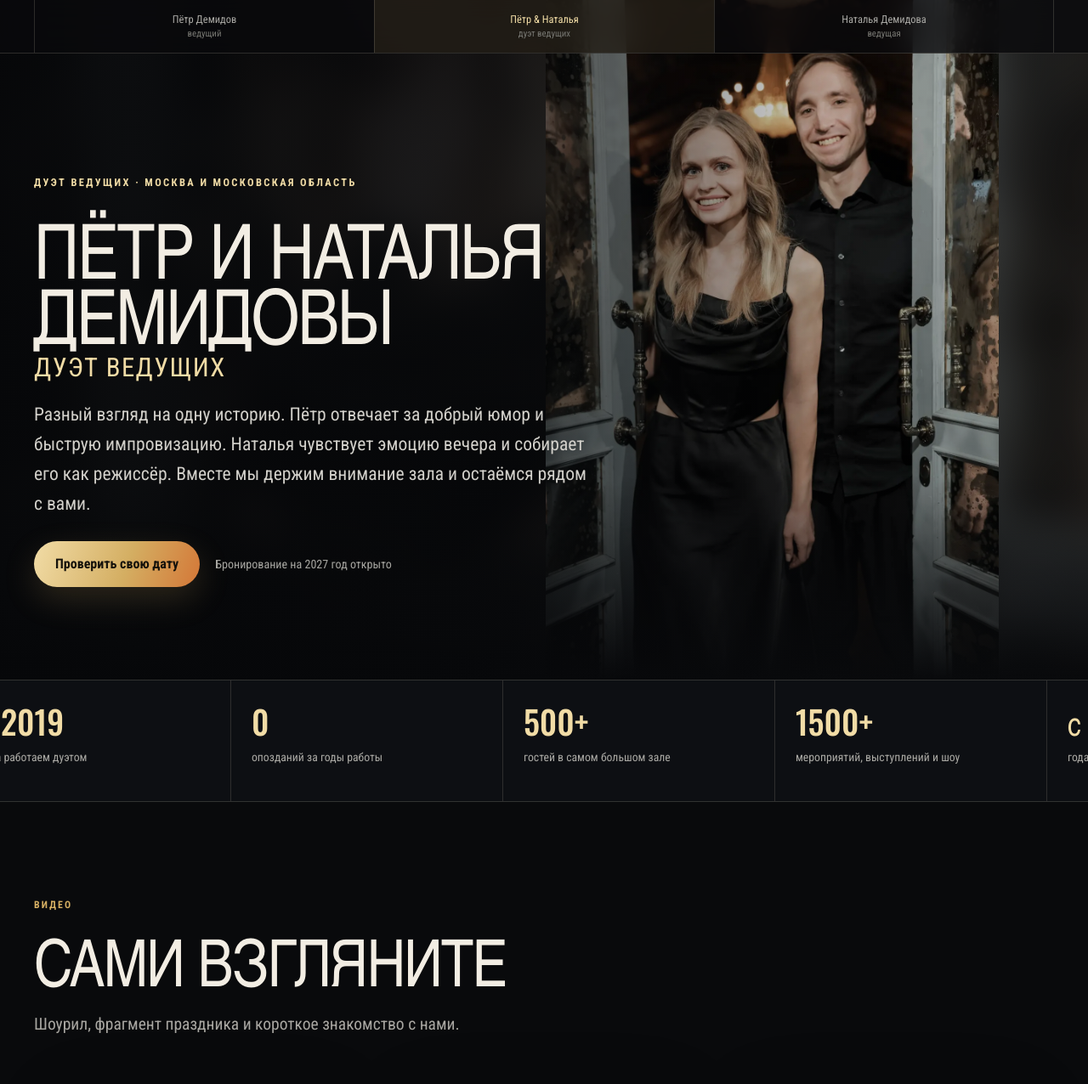
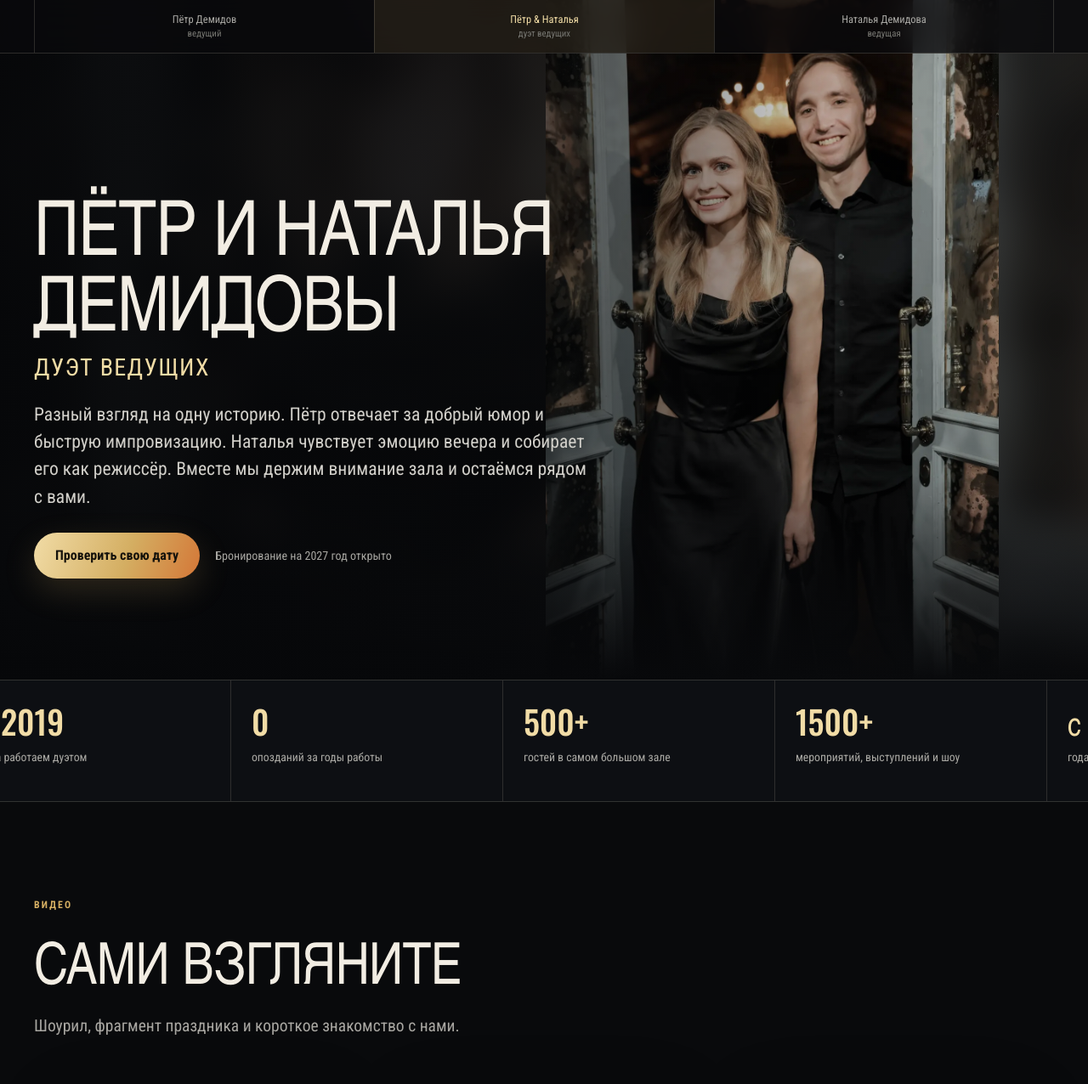
Before and after one commit to PeterDemidov/demidovs-event, a plain HTML site: page duet/index.html in a window 1280 px wide. Shown: the top 1276 px of the page at 85% size. Drawn offline with nearby package versions, Linux system fonts and the light colour scheme.

Commit message:
Исправить интервалы страницы дуэта

```diff
--- a/duet/index.html
+++ b/duet/index.html
@@ -209,9 +209,12 @@
     body{font-family:"Roboto Condensed","Arial Narrow",Arial,sans-serif}
     h1,.section-title,.trust-item strong,.fear h3,.duo-quote p,.duo-item h3,.review strong,.process-step h3,.price,.bonus strong,.contact h2,.faq summary{font-family:"Oswald","Arial Narrow",Arial,sans-serif}
     h1,.section-title,.contact h2{font-weight:500;letter-spacing:-.025em;text-transform:uppercase}
-    h1{font-size:clamp(4.2rem,9.5vw,9.4rem);line-height:.86}
-    .section-title{font-size:clamp(2.8rem,6vw,5.8rem);line-height:.92}
-    .hero-role{margin:15px 0 0;color:var(--gold-light);font:400 clamp(1.25rem,2.4vw,2rem)/1 "Roboto Condensed","Arial Narrow",Arial,sans-serif;letter-spacing:.045em;text-transform:uppercase}
+    h1{max-width:780px;font-size:clamp(3.8rem,8vw,7.8rem);line-height:1;letter-spacing:-.015em;text-wrap:balance;overflow-wrap:normal}
+    .section-title{max-width:920px;font-size:clamp(2.65rem,5.3vw,5.1rem);line-height:1.08;letter-spacing:-.012em;overflow-wrap:normal}
+    .hero-role{margin:22px 0 0;color:var(--gold-light);font:400 clamp(1.2rem,2.2vw,1.85rem)/1.2 "Roboto Condensed","Arial Narrow",Arial,sans-serif;letter-spacing:.045em;text-transform:uppercase}
+    .hero-text{margin-top:25px;line-height:1.5}
+    .fear h3,.duo-item h3,.process-step h3{line-height:1.18}
+    .contact h2{line-height:1.02}
     .duo-quote .duo-copy{margin-top:18px;color:var(--muted);font-family:"Roboto Condensed","Arial Narrow",Arial,sans-serif;font-size:1rem;line-height:1.62;letter-spacing:0}
     .duo-quote .duo-signoff{color:var(--gold-light);font-weight:600}
     .social-links{display:flex;flex-wrap:wrap;gap:0;margin-top:34px;border-top:1px solid var(--line)}
@@ -239,7 +242,7 @@
       .mobile-cta{position:fixed;z-index:80;display:block;left:14px;right:14px;bottom:max(12px,env(safe-area-inset-bottom));padding:7px;border:1px solid rgba(212,174,98,.32);border-radius:999px;background:rgba(9,10,12,.9);backdrop-filter:blur(18px);box-shadow:0 12px 45px rgba(0,0,0,.45)}
       .mobile-cta .button{width:100%;min-height:48px}
     }
-    @media (max-width:420px){h1{font-size:3.55rem}.section-title{font-size:2.7rem}.review,.fear{padding:24px}.price-card{padding:26px 22px}.contact h2{font-size:3.2rem}}
+    @media (max-width:420px){h1{font-size:3.15rem;line-height:1.02}.section-title{font-size:2.45rem;line-height:1.08}.hero-role{font-size:1.12rem}.review,.fear{padding:24px}.price-card{padding:26px 22px}.contact h2{font-size:3rem;line-height:1.02}}
   </style>
 </head>
 <body>
@@ -257,7 +260,6 @@
       <div class="hero-media" style="--hero-image:url('../images/duet-hero.webp')"><img src="../images/duet-hero.webp" alt="Пётр и Наталья Демидовы ведут мероприятие" width="1200" height="1800"></div>
       <div class="hero-content wrap">
         <div class="hero-copy reveal">
-          <div class="hero-eyebrow">Дуэт ведущих · Москва и Московская область</div>
           <h1>Пётр и Наталья Демидовы</h1>
           <div class="hero-role">Дуэт ведущих</div>
           <p class="hero-text">Разный взгляд на одну историю. Пётр отвечает за добрый юмор и быструю импровизацию. Наталья чувствует эмоцию вечера и собирает его как режиссёр. Вместе мы держим внимание зала и остаёмся рядом с вами.</p>
```
